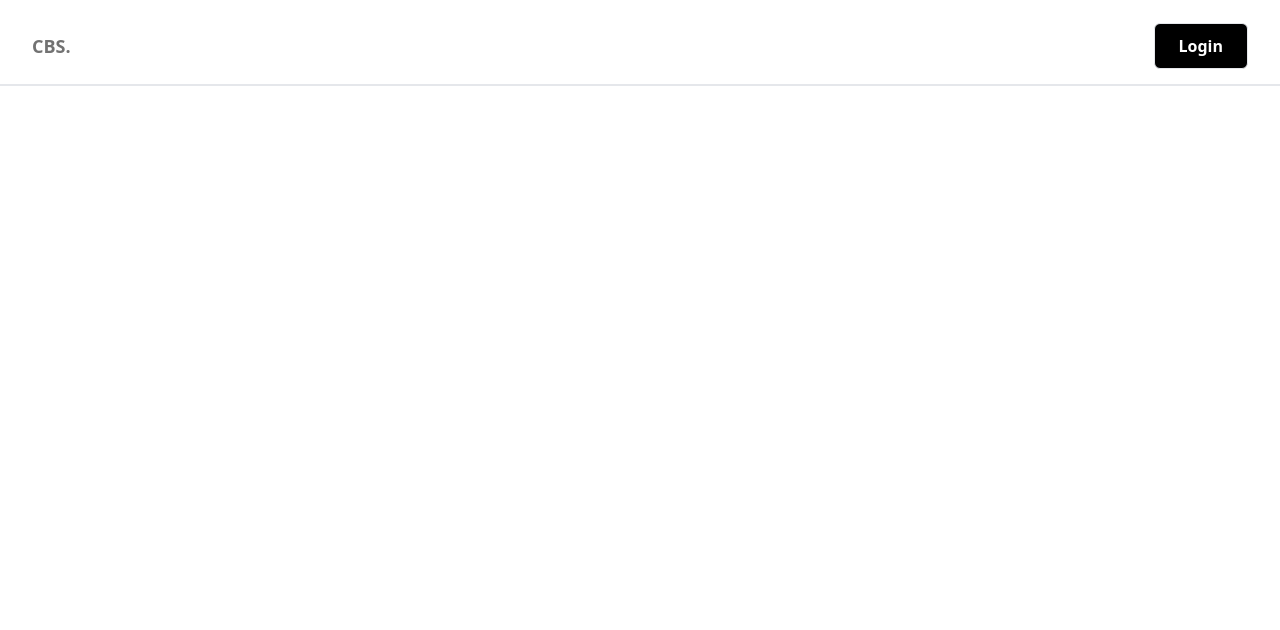
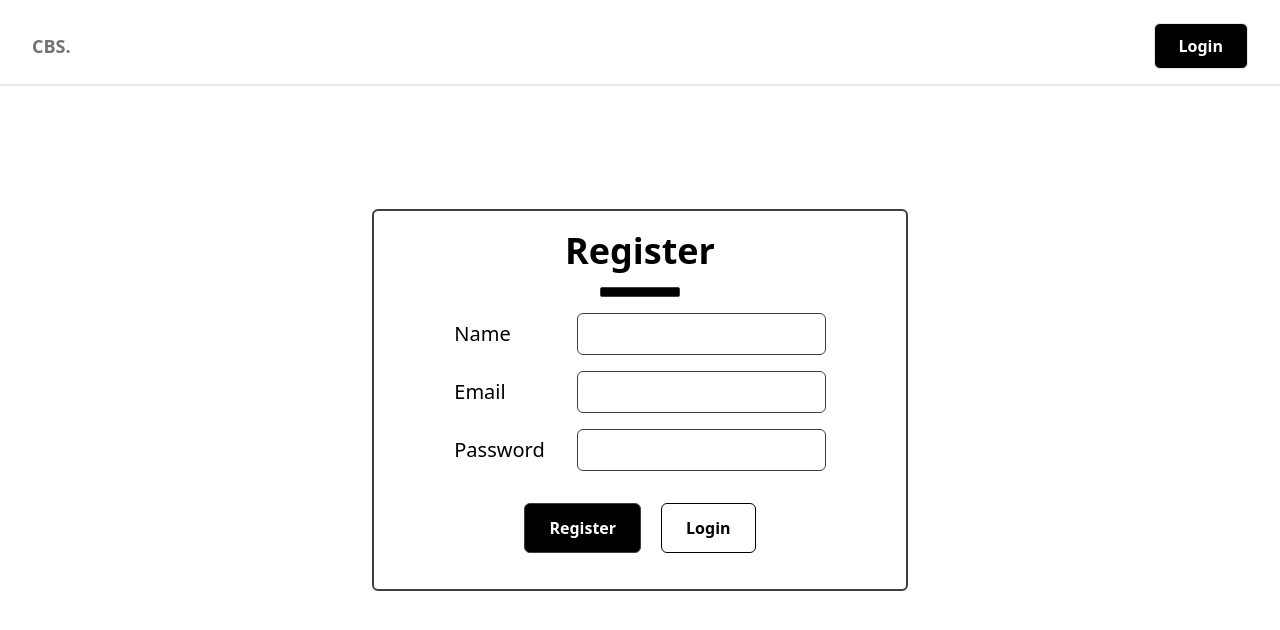
Before and after one commit to vincentt14/CBS-Project, a React (Create React App) app: page /register in a window 1280 px wide. Before the commit this address had no page. Shown: the top 630 px of the page. Built offline with nearby package versions, Linux system fonts and the light colour scheme.

Commit message:
adding login and register page

```diff
--- a/src/App.tsx
+++ b/src/App.tsx
@@ -2,6 +2,8 @@ import React from "react";
 import { Routes, Route } from "react-router-dom";
 import HomePage from "./pages/HomePage";
 import Navbar from "./components/Navbar";
+import LoginPage from "./pages/LoginPage";
+import RegisterPage from "./pages/RegisterPage";
 
 const App = () => {
   return (
@@ -9,6 +11,8 @@ const App = () => {
       <Navbar />
       <Routes>
         <Route path="/" element={<HomePage />} />
+        <Route path="/login" element={<LoginPage />} />
+        <Route path="/register" element={<RegisterPage />} />
       </Routes>
     </>
   );
--- a/src/components/CustomButton.tsx
+++ b/src/components/CustomButton.tsx
@@ -1,13 +1,21 @@
 import { CustomButtonProps } from "../types";
 import { Link } from "react-router-dom";
 
-const CustomButton = ({ title, btnType, containerStyles, handleClick, textStyles, to }: CustomButtonProps) => {
+const CustomButton = ({ title, btnType = "button", containerStyles, handleClick, textStyles, to }: CustomButtonProps) => {
+  if (btnType === "button") {
+    return (
+      <Link to={to!}>
+        <button type={btnType} className={`my-4 py-3 px-6 rounded-md font-semibold border ${containerStyles}`} onClick={handleClick}>
+          <span className={`${textStyles}`}>{title}</span>
+        </button>
+      </Link>
+    );
+  }
+
   return (
-    <Link to={to}>
-      <button type={btnType || "button"} className={`my-4 py-3 px-6 rounded-md font-semibold border ${containerStyles}`} onClick={handleClick}>
-        <span className={`${textStyles}`}>{title}</span>
-      </button>
-    </Link>
+    <button type={btnType} className={`my-4 py-3 px-6 rounded-md font-semibold border ${containerStyles}`} onClick={handleClick}>
+      <span className={`${textStyles}`}>{title}</span>
+    </button>
   );
 };
 
--- a/src/components/Navbar.tsx
+++ b/src/components/Navbar.tsx
@@ -52,6 +52,7 @@ const Navbar = () => {
                   )}
                   <li className="group">
                     <CustomButton
+                      btnType="button"
                       title={login ? "Logout" : "Login"}
                       to={login ? "/logout" : "/login"}
                       containerStyles={login ? "ml-5 lg:ml-0 border-borderColor bg-bgColor hover:border-primary lg:my-0 py-[10px]" : "bg-black hover:bg-borderColor lg:my-0 py-[10px]"}
--- a/src/pages/HomePage.tsx
+++ b/src/pages/HomePage.tsx
@@ -18,12 +18,12 @@ const HomePage = () => {
             <div className="flex flex-col md:flex-row my-3">
               {login ? (
                 <>
-                  <CustomButton title="Browse Movie" to="/attend" containerStyles="border-black bg-white hover:bg-[#ededed]" textStyles="text-black hover:text-[#262626]" />
-                  <CustomButton title="Manage Packages or Movie" to="/employeeManagement" containerStyles="md:ml-5 border-borderColor bg-secondary hover:border-primary" textStyles="text-white" />
+                  <CustomButton btnType="button" title="Browse Movie" to="/browse" containerStyles="border-black bg-white hover:bg-[#ededed]" textStyles="text-black hover:text-[#262626]" />
+                  <CustomButton btnType="button" title="Manage Packages or Movie" to="/adminDashboard" containerStyles="md:ml-5 border-borderColor bg-secondary hover:border-primary" textStyles="text-white" />
                 </>
               ) : (
                 <>
-                  <CustomButton title="Login for Book or Manage" to="/login" containerStyles="border-black bg-white hover:bg-[#ededed]" textStyles="text-black hover:text-[#262626]" />
+                  <CustomButton btnType="button" title="Login for Book or Manage" to="/login" containerStyles="border-black bg-white hover:bg-[#ededed]" textStyles="text-black hover:text-[#262626]" />
                 </>
               )}
             </div>
--- /dev/null
+++ b/src/pages/LoginPage.tsx
@@ -0,0 +1,24 @@
+import CustomButton from "../components/CustomButton";
+
+const LoginPage = () => {
+  return (
+    <div className="flex flex-col items-center justify-center w-full h-screen text-center">
+      <div className="border-borderColor border-2 py-5 px-20 rounded-md">
+        <h1 className="text-4xl font-bold text-secondary">Login</h1>
+        <hr className="w-12 my-4 p-1 bg-secondary border border-borderColor rounded-sm mx-auto" />
+        <div className="flex items-center justify-between my-4">
+          <p className="text-secondary text-xl max-w-xl">Email</p>
+          <input className="ml-8 p-2 border-borderColor border rounded-md" />
+        </div>
+        <div className="flex items-center justify-between my-4">
+          <p className="text-secondary text-xl max-w-xl">Password</p>
+          <input type="password" className="ml-8 p-2 border-borderColor border rounded-md" />
+        </div>
+        <CustomButton btnType="submit" title="Login" containerStyles="border-borderColor bg-secondary hover:border-primary" textStyles="text-white" />
+        <CustomButton to="/register" btnType="button" title="Register" containerStyles="ml-5 border-black bg-white hover:bg-[#ededed]" textStyles="text-black hover:text-[#262626]" />
+      </div>
+    </div>
+  );
+};
+
+export default LoginPage;
--- /dev/null
+++ b/src/pages/RegisterPage.tsx
@@ -0,0 +1,28 @@
+import CustomButton from "../components/CustomButton";
+
+const RegisterPage = () => {
+  return (
+    <div className="flex flex-col items-center justify-center w-full h-screen text-center">
+      <div className="border-borderColor border-2 py-5 px-20 rounded-md">
+        <h1 className="text-4xl font-bold text-secondary">Register</h1>
+        <hr className="w-20 my-4 p-1 bg-secondary border border-borderColor rounded-sm mx-auto" />
+        <div className="flex items-center justify-between my-4">
+          <p className="text-secondary text-xl max-w-xl">Name</p>
+          <input className="ml-8 p-2 border-borderColor border rounded-md" />
+        </div>
+        <div className="flex items-center justify-between my-4">
+          <p className="text-secondary text-xl max-w-xl">Email</p>
+          <input className="ml-8 p-2 border-borderColor border rounded-md" />
+        </div>
+        <div className="flex items-center justify-between my-4">
+          <p className="text-secondary text-xl max-w-xl">Password</p>
+          <input type="password" className="ml-8 p-2 border-borderColor border rounded-md" />
+        </div>
+        <CustomButton btnType="submit" title="Register" containerStyles="border-borderColor bg-secondary hover:border-primary" textStyles="text-white" />
+        <CustomButton to="/login" btnType="button" title="Login" containerStyles="ml-5 border-black bg-white hover:bg-[#ededed]" textStyles="text-black hover:text-[#262626]" />
+      </div>
+    </div>
+  );
+};
+
+export default RegisterPage;
--- a/src/types/index.ts
+++ b/src/types/index.ts
@@ -2,9 +2,9 @@ import { MouseEventHandler } from "react";
 
 export interface CustomButtonProps {
   title: string;
-  btnType?: "button" | "submit";
+  btnType: "button" | "submit";
   textStyles?: string;
   containerStyles?: string;
-  to: string;
+  to?: string;
   handleClick?: MouseEventHandler<HTMLButtonElement>;
 }
```
